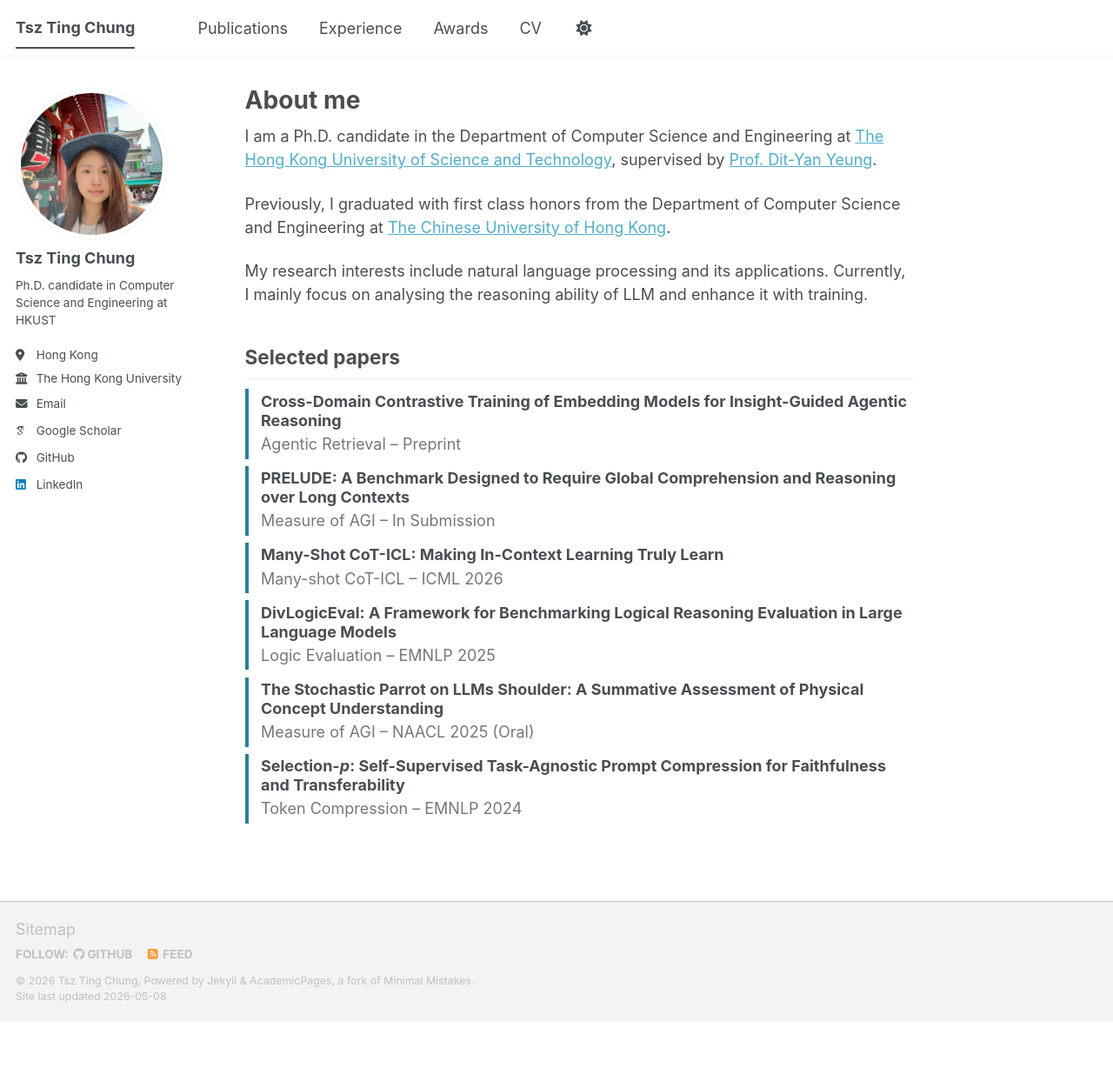
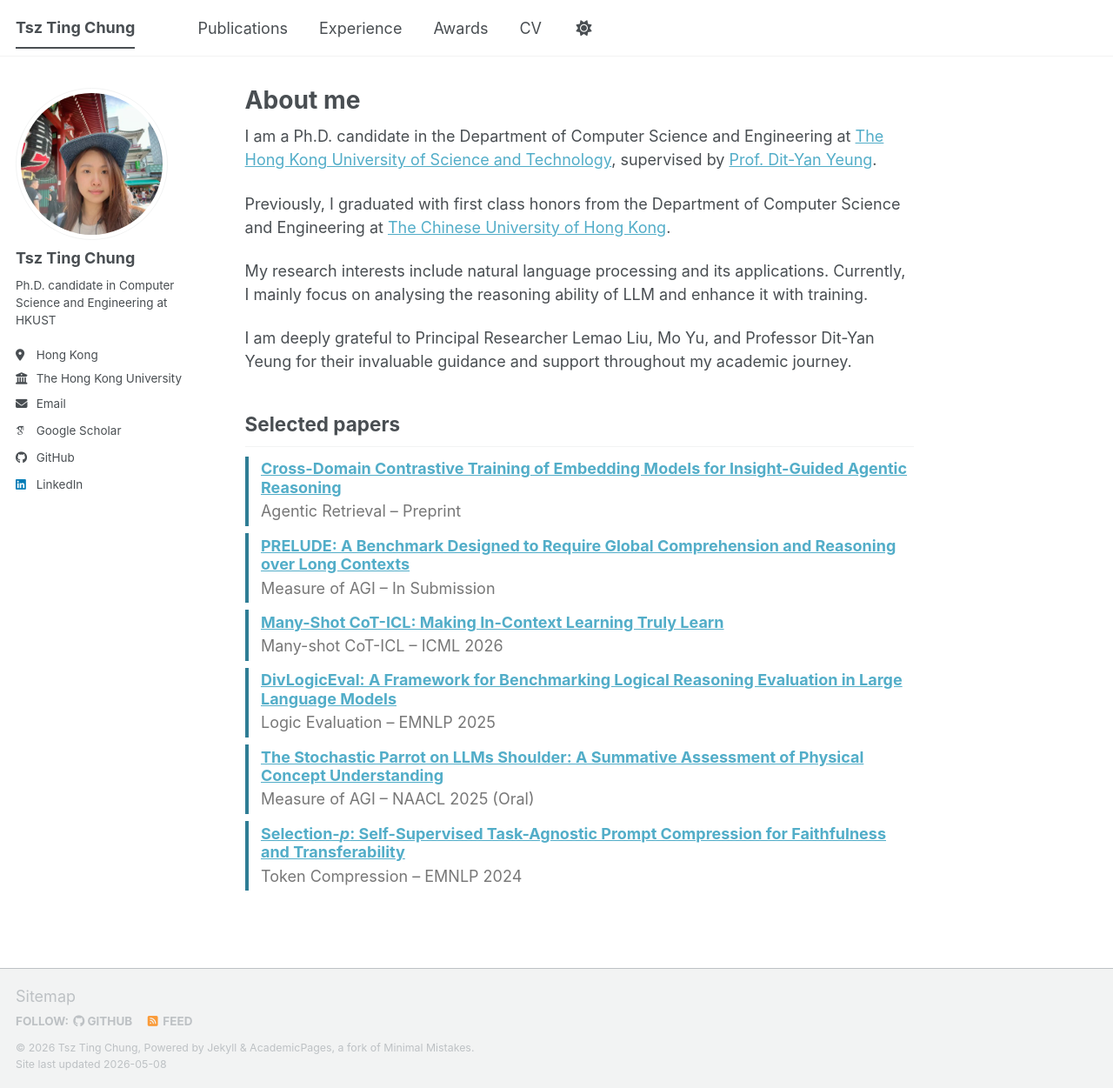
Before and after one commit to TTChungC/ttchungc.github.io, a Jekyll site: the page built from _pages/about.md, in a window 1280 px wide and 1251 px high. Shown: the whole window at 87% size. Built offline with Jekyll 4.4.1, drawn with Linux system fonts in a browser that asks for light colours; some web fonts are replaced; a script bundle is joined from its source files by our own code; library files that are not in the unit come from our copies.

Commit message:
Add homepage acknowledgements and paper links

```diff
--- a/_pages/about.md
+++ b/_pages/about.md
@@ -13,34 +13,36 @@ Previously, I graduated with first class honors from the Department of Computer
 
 My research interests include natural language processing and its applications. Currently, I mainly focus on analysing the reasoning ability of LLM and enhance it with training.
 
+I am deeply grateful to Principal Researcher Lemao Liu, Mo Yu, and Professor Dit-Yan Yeung for their invaluable guidance and support throughout my academic journey.
+
 ## Selected papers
 
 <div style="border-left: 4px solid #2f7d95; padding: 0.2rem 0 0.2rem 0.8rem; margin: 0.45rem 0;">
-<h3 style="margin: 0 0 0.15rem 0;">Cross-Domain Contrastive Training of Embedding Models for Insight-Guided Agentic Reasoning</h3>
+<h3 style="margin: 0 0 0.15rem 0;"><a href="https://ttchungc.github.io/projects/insightemb/">Cross-Domain Contrastive Training of Embedding Models for Insight-Guided Agentic Reasoning</a></h3>
 <p style="margin: 0; color: #777;">Agentic Retrieval &ndash; Preprint</p>
 </div>
 
 <div style="border-left: 4px solid #2f7d95; padding: 0.2rem 0 0.2rem 0.8rem; margin: 0.45rem 0;">
-<h3 style="margin: 0 0 0.15rem 0;">PRELUDE: A Benchmark Designed to Require Global Comprehension and Reasoning over Long Contexts</h3>
+<h3 style="margin: 0 0 0.15rem 0;"><a href="https://gorov.github.io/prelude/index.html">PRELUDE: A Benchmark Designed to Require Global Comprehension and Reasoning over Long Contexts</a></h3>
 <p style="margin: 0; color: #777;">Measure of AGI &ndash; In Submission</p>
 </div>
 
 <div style="border-left: 4px solid #2f7d95; padding: 0.2rem 0 0.2rem 0.8rem; margin: 0.45rem 0;">
-<h3 style="margin: 0 0 0.15rem 0;">Many-Shot CoT-ICL: Making In-Context Learning Truly Learn</h3>
+<h3 style="margin: 0 0 0.15rem 0;"><a href="https://ttchungc.github.io/projects/manyshot-cot/">Many-Shot CoT-ICL: Making In-Context Learning Truly Learn</a></h3>
 <p style="margin: 0; color: #777;">Many-shot CoT-ICL &ndash; ICML 2026</p>
 </div>
 
 <div style="border-left: 4px solid #2f7d95; padding: 0.2rem 0 0.2rem 0.8rem; margin: 0.45rem 0;">
-<h3 style="margin: 0 0 0.15rem 0;">DivLogicEval: A Framework for Benchmarking Logical Reasoning Evaluation in Large Language Models</h3>
+<h3 style="margin: 0 0 0.15rem 0;"><a href="https://ttchungc.github.io/projects/divlogiceval/">DivLogicEval: A Framework for Benchmarking Logical Reasoning Evaluation in Large Language Models</a></h3>
 <p style="margin: 0; color: #777;">Logic Evaluation &ndash; EMNLP 2025</p>
 </div>
 
 <div style="border-left: 4px solid #2f7d95; padding: 0.2rem 0 0.2rem 0.8rem; margin: 0.45rem 0;">
-<h3 style="margin: 0 0 0.15rem 0;">The Stochastic Parrot on LLMs Shoulder: A Summative Assessment of Physical Concept Understanding</h3>
+<h3 style="margin: 0 0 0.15rem 0;"><a href="https://physico-benchmark.github.io/">The Stochastic Parrot on LLMs Shoulder: A Summative Assessment of Physical Concept Understanding</a></h3>
 <p style="margin: 0; color: #777;">Measure of AGI &ndash; NAACL 2025 (Oral)</p>
 </div>
 
 <div style="border-left: 4px solid #2f7d95; padding: 0.2rem 0 0.2rem 0.8rem; margin: 0.45rem 0;">
-<h3 style="margin: 0 0 0.15rem 0;">Selection-<i>p</i>: Self-Supervised Task-Agnostic Prompt Compression for Faithfulness and Transferability</h3>
+<h3 style="margin: 0 0 0.15rem 0;"><a href="https://ttchungc.github.io/projects/selection-p/">Selection-<i>p</i>: Self-Supervised Task-Agnostic Prompt Compression for Faithfulness and Transferability</a></h3>
 <p style="margin: 0; color: #777;">Token Compression &ndash; EMNLP 2024</p>
 </div>
```
